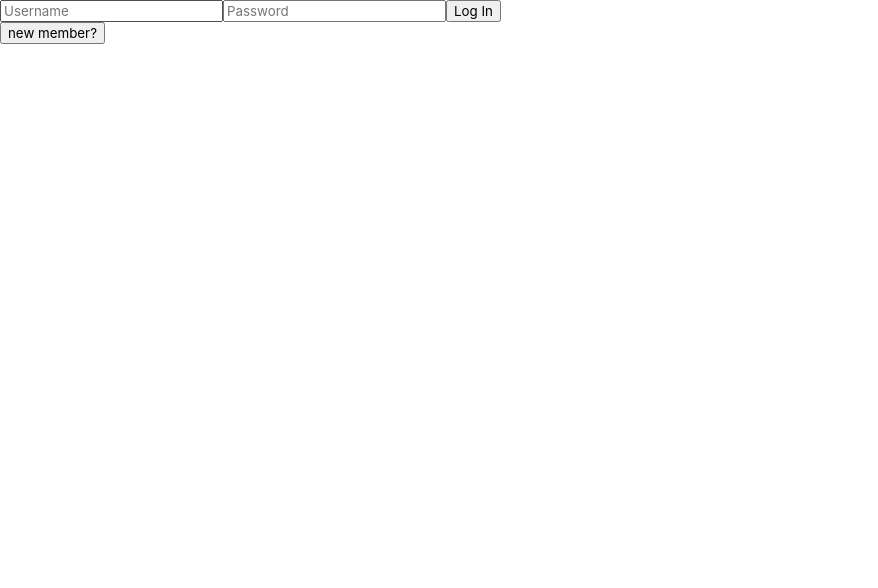
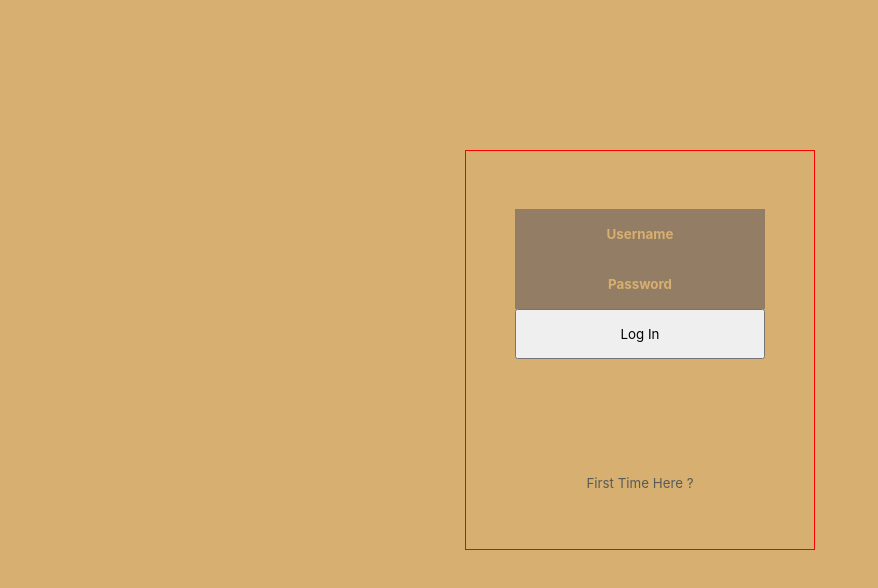
Before and after one commit to AlexandreGagnon-Lalonde/lungor, a React (Create React App) app: page / in a window 1280 px wide. Shown: the top 588 px of the page, without its empty margins (0-878 px from the left). Built offline with nearby package versions, Linux system fonts and the light colour scheme.

Commit message:
basic styling

```diff
--- a/src/GlobalStyles.js
+++ b/src/GlobalStyles.js
@@ -1,4 +1,5 @@
 import { createGlobalStyle } from "styled-components";
+import { COLOR } from './constant';
 
 export default createGlobalStyle`
   *,
@@ -15,6 +16,7 @@ export default createGlobalStyle`
   }
   html, body {
     max-width: 100vw;
+    background: ${COLOR.SAND};
   }
   /* http://meyerweb.com/eric/tools/css/reset/
       v2.0 | 20110126
--- a/src/components/log-in-page/index.jsx
+++ b/src/components/log-in-page/index.jsx
@@ -2,11 +2,13 @@ import React, { useContext, useState } from "react";
 import { SERVER_URL, initialData } from '../../constant';
 import { useSelector, useDispatch } from "react-redux";
 import { useHistory } from "react-router-dom";
+import styled from "styled-components";
 import {
   requestUser,
   receiveUser,
   userError,
 } from "../../reducer/action";
+import { COLOR } from '../../constant';
 
 function LogIn() {
   const userState = useSelector(state => state.user)
@@ -109,35 +111,92 @@ function LogIn() {
   }
 
   return (
-    <>
+    <LogInContainer>
       {newUser ? (
-        <>
+        <FormContainer>
           <form onSubmit={handleSignup}>
-            <input onChange={(ev) => setUsername(ev.currentTarget.value)} value={username} type={"text"} placeholder={"Username"} required />
-            <input onChange={(ev) => setPassword(ev.currentTarget.value)} value={password} type={"password"} placeholder={"Password"} required />
-            <input onChange={(ev) => setConfirmPassword(ev.currentTarget.value)} value={confirmPassword} type={"password"} placeholder={"Verify Password"} required />
-            <button type={"submit"}>Sign Up</button>
+            <InputContainer>
+              <LogInInput onChange={(ev) => setUsername(ev.currentTarget.value)} value={username} type={"text"} placeholder={"Username"} required />
+              <LogInInput onChange={(ev) => setPassword(ev.currentTarget.value)} value={password} type={"password"} placeholder={"Password"} required />
+              <LogInInput onChange={(ev) => setConfirmPassword(ev.currentTarget.value)} value={confirmPassword} type={"password"} placeholder={"Verify Password"} required />
+            </InputContainer>
+            <LogInButton type={"submit"}>Sign Up</LogInButton>
           </form>
-          <button type={"button"} onClick={handleUserForm}>
+          <ChangeFormButton type={"button"} onClick={handleUserForm}>
             already a member?
-          </button>
-        </>
+          </ChangeFormButton>
+        </FormContainer>
       ) : (
-        <>
+        <FormContainer>
           <form onSubmit={handleLogin}>
-            <input onChange={(ev) => setUsername(ev.currentTarget.value)} type={"text"} placeholder={"Username"} required />
-            <input onChange={(ev) => setPassword(ev.currentTarget.value)} type={"password"} placeholder={"Password"} required />
-            <button type={"submit"}>Log In</button>
+            <InputContainer>
+              <LogInInput onChange={(ev) => setUsername(ev.currentTarget.value)} type={"text"} placeholder={"Username"} required />
+              <LogInInput onChange={(ev) => setPassword(ev.currentTarget.value)} type={"password"} placeholder={"Password"} required />
+            </InputContainer>
+            <LogInButton type={"submit"}>Log In</LogInButton>
           </form>
-          <button type={"button"} onClick={handleUserForm}>
-            new member?
-          </button>
-        </>
+          <ChangeFormButton type={"button"} onClick={handleUserForm}>
+            First Time Here ?
+          </ChangeFormButton>
+        </FormContainer>
       )}
       {message && <p>{message}</p>}
       {userState.message && <p>{userState.message}</p>}
-    </>
+    </LogInContainer>
   );
 }
 
 export default LogIn;
+
+const LogInContainer = styled.div`
+  display: flex;
+  flex-direction: column;
+  align-items: center;
+  justify-content: center;
+  height: 100vh;
+  width: 100vw;
+  padding-bottom: 100px;
+
+`
+const FormContainer = styled.form`
+  width: 350px;
+  height: 400px;
+  border: 1px solid red;
+  display: flex;
+  flex-direction: column;
+  align-items: center;
+  justify-content: space-around;
+`
+const InputContainer = styled.div`
+  display: flex;
+  flex-direction: column;
+  width: 100%;
+`
+const LogInInput = styled.input`
+  background: ${COLOR.WOOD};
+  outline: none;
+  border: none;
+  color: ${COLOR.SAND};
+  height: 50px;
+  width: 250px;
+  text-align: center;
+  font-weight: bold;
+
+  &::placeholder {
+    color: ${COLOR.SAND};
+  }
+`
+const LogInButton = styled.button`
+  height: 50px;
+  width: 100%;
+`
+const ChangeFormButton = styled.button`
+  background-color: ${COLOR.SAND};
+  border: none;
+  color: ${COLOR.ROCK};
+  cursor: pointer;
+
+  &:hover {
+    text-decoration: underline;
+  }
+`
```
Also changed, not shown: src/components/poll-page/index.jsx (+2 -5 lines), 1 other file (tests, documents, lock files or other folders).
